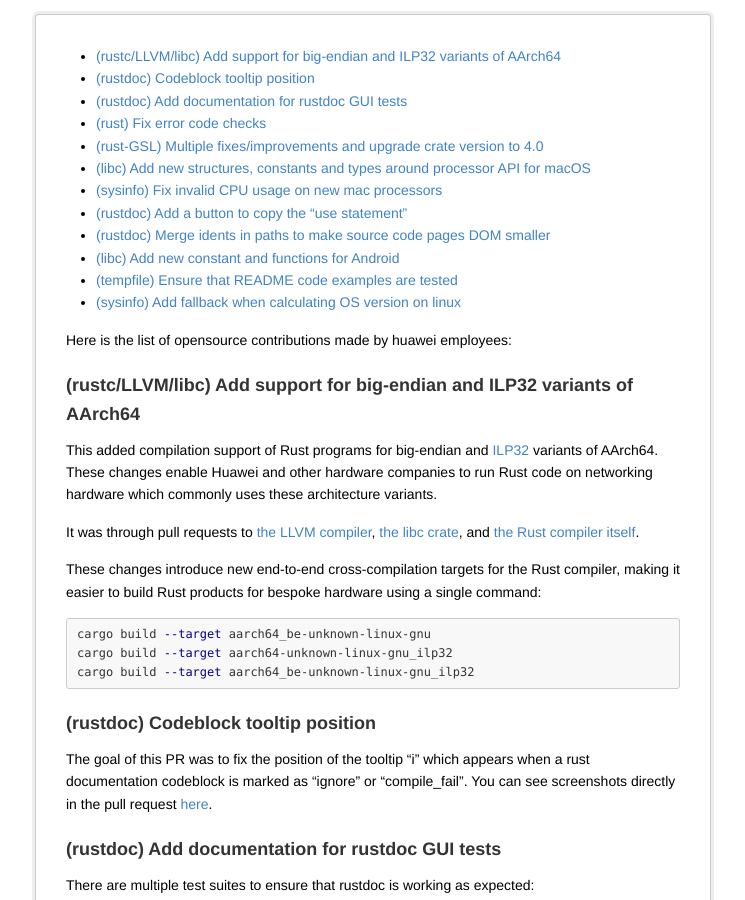
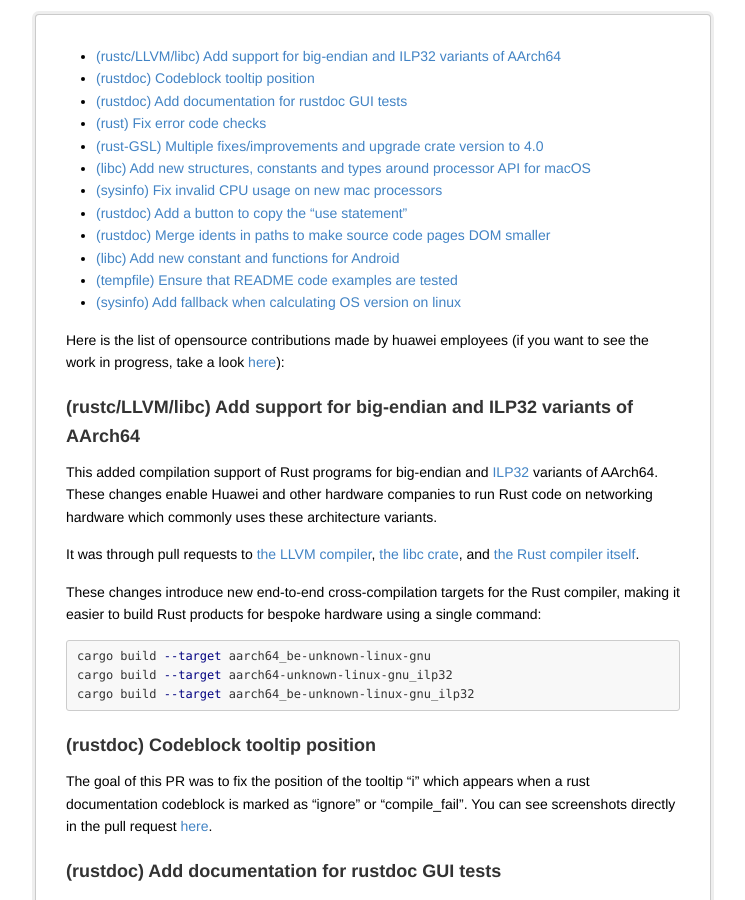
Before and after one commit to yijunyu/trusted-programming.github.io, a Jekyll site: the page built from articles/opensource-contributions.md, in a window 1280 px wide and 900 px high. Shown: the whole window, without its empty margins (267-1012 px from the left). Built offline with Jekyll 4.4.1, drawn with Linux system fonts in a browser that asks for light colours.

Commit message:
Add structure for WIP page

```diff
--- a/articles/opensource-contributions.md
+++ b/articles/opensource-contributions.md
@@ -8,7 +8,7 @@
 {:toc}
 
 
-Here is the list of opensource contributions made by huawei employees:
+Here is the list of opensource contributions made by huawei employees (if you want to see the work in progress, take a look [here]({{ site.baseurl }}/articles/work-in-progress.html)):
 
 ### (rustc/LLVM/libc) Add support for big-endian and ILP32 variants of AArch64
 
```
Also changed, not shown: articles/work-in-progress.md (added, +13 -0 lines), index.md (+1 -0 lines).
